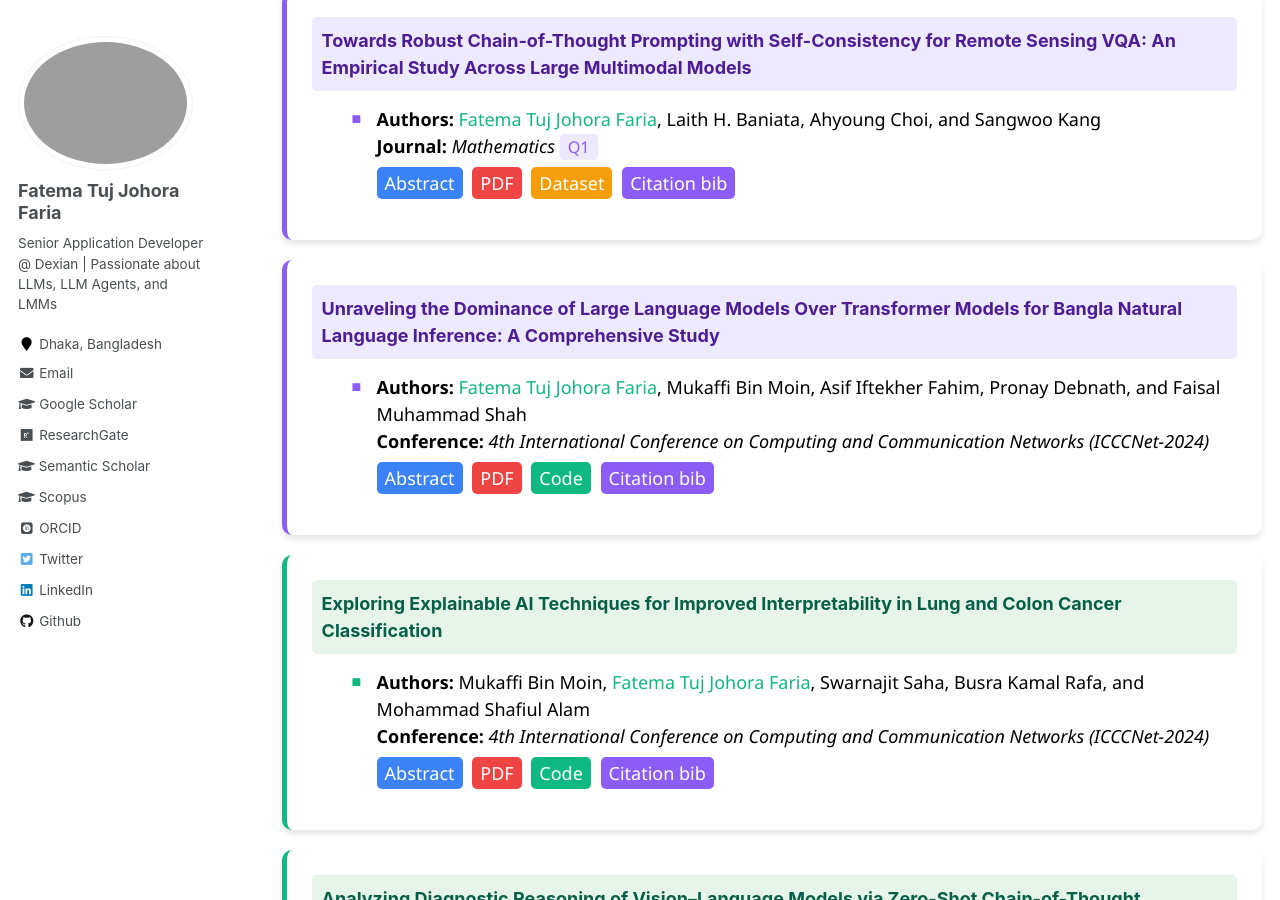
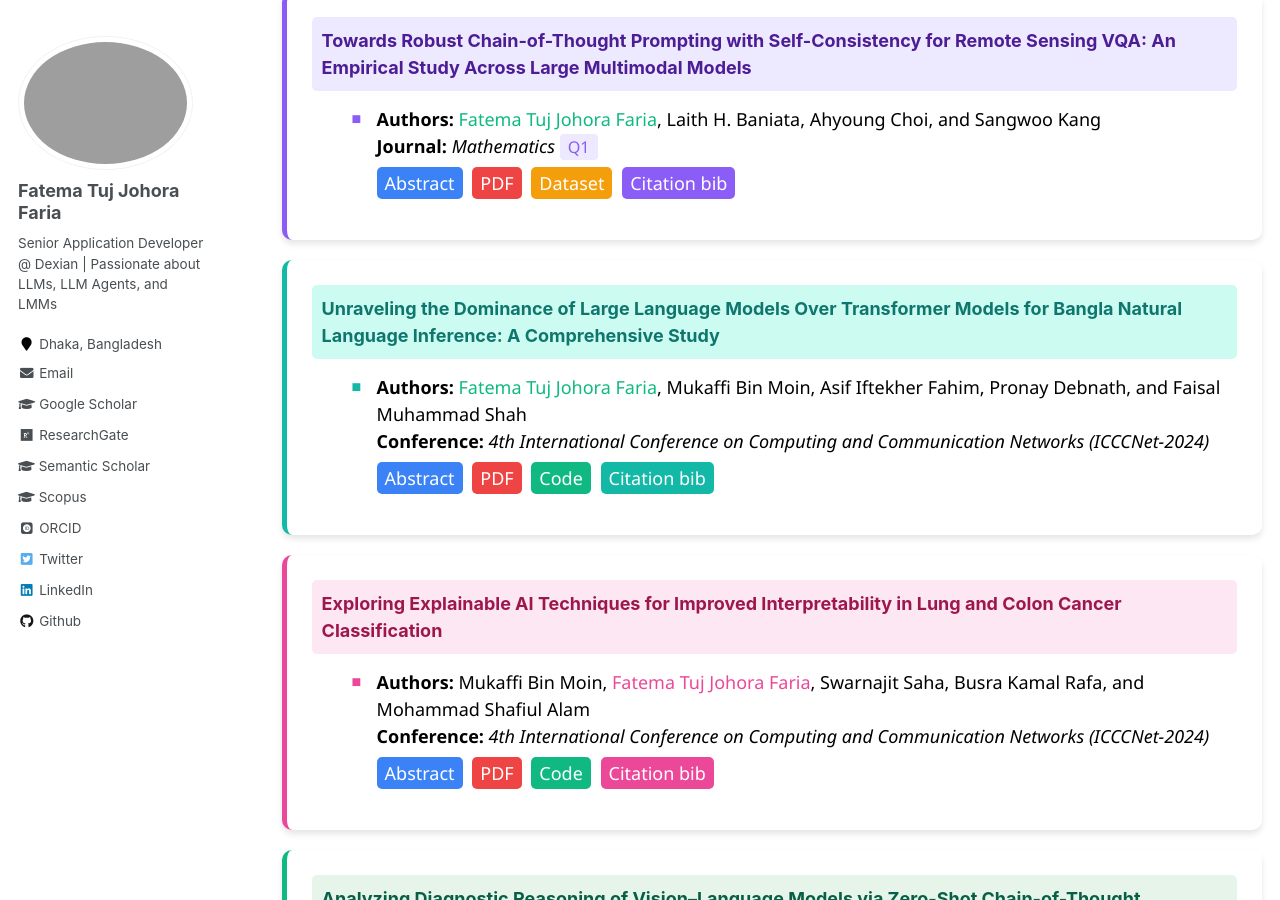
Before and after one commit to fatemafaria142/fatemafaria142.github.io, a Jekyll site: the page built from _pages/publications.md, in a window 1280 px wide and 900 px high, scrolled down 727 px. Built offline with Jekyll 4.4.1, drawn with Linux system fonts in a browser that asks for light colours; some web fonts are replaced.

Commit message:
Update publications

```diff
--- a/_pages/publications.md
+++ b/_pages/publications.md
@@ -71,20 +71,20 @@ author_profile: true
 
 
 <div style="display: flex; flex-wrap: wrap; gap: 20px;">
-  <div style="background-color: white; border-left: 5px solid #8b5cf6; border-radius: 10px; padding: 25px; flex: 1 1 100%; max-width: 100%; box-shadow: 0 4px 6px rgba(0, 0, 0, 0.1); transition: transform 0.2s ease, box-shadow 0.2s ease;" onmouseover="this.style.transform='scale(1.01)'; this.style.boxShadow='0 5px 10px rgba(0, 0, 0, 0.12)';" onmouseout="this.style.transform='scale(1)'; this.style.boxShadow='0 4px 6px rgba(0, 0, 0, 0.1)';">
-    <div style="background-color: #ede9fe; padding: 10px; border-radius: 5px; margin-bottom: 15px;">
-      <span style="color: #4c1d95; font-size: 1em; font-weight: bold;">Unraveling the Dominance of Large Language Models Over Transformer Models for Bangla Natural Language Inference: A Comprehensive Study</span>
+  <div style="background-color: white; border-left: 5px solid #14b8a6; border-radius: 10px; padding: 25px; flex: 1 1 100%; max-width: 100%; box-shadow: 0 4px 6px rgba(0, 0, 0, 0.1); transition: transform 0.2s ease, box-shadow 0.2s ease;" onmouseover="this.style.transform='scale(1.01)'; this.style.boxShadow='0 5px 10px rgba(0, 0, 0, 0.12)';" onmouseout="this.style.transform='scale(1)'; this.style.boxShadow='0 4px 6px rgba(0, 0, 0, 0.1)';">
+    <div style="background-color: #ccfbf1; padding: 10px; border-radius: 5px; margin-bottom: 15px;">
+      <span style="color: #0f766e; font-size: 1em; font-weight: bold;">Unraveling the Dominance of Large Language Models Over Transformer Models for Bangla Natural Language Inference: A Comprehensive Study</span>
     </div>
     <ul style="font-family: 'Segoe UI', sans-serif; color: black; margin-top: 15px;">
       <li style="margin-bottom: 12px; list-style-type: none; position: relative; padding-left: 25px;">
-        <span style="position: absolute; left: 0; color: #8b5cf6; font-size: 0.9em;">■</span>
+        <span style="position: absolute; left: 0; color: #14b8a6; font-size: 0.9em;">■</span>
         <b>Authors:</b> <span style="color: #10b981">Fatema Tuj Johora Faria</span>, Mukaffi Bin Moin, Asif Iftekher Fahim, Pronay Debnath, and Faisal Muhammad Shah <br/>
         <b>Conference:</b> <em>4th International Conference on Computing and Communication Networks (ICCCNet-2024)</em> <br/>
         <div style="margin-top: 10px;">
           <a href="javascript:void(0)" onclick="document.getElementById('NLI2024_abstract').style.display = document.getElementById('NLI2024_abstract').style.display === 'none' ? 'block' : 'none';" style="background-color: #3b82f6; color: white; padding: 4px 8px; border-radius: 5px; text-decoration: none; margin-right: 5px; transition: transform 0.2s ease;" onmouseover="this.style.transform='scale(1.05)';" onmouseout="this.style.transform='scale(1)';">Abstract</a>
           <a href="https://link.springer.com/chapter/10.1007/978-981-96-6124-4_2" style="background-color: #ef4444; color: white; padding: 4px 8px; border-radius: 5px; text-decoration: none; margin-right: 5px; transition: transform 0.2s ease;" onmouseover="this.style.transform='scale(1.05)';" onmouseout="this.style.transform='scale(1)';">PDF</a>
           <a href="https://github.com/fatemafaria142/Large-Language-Models-Over-Transformer-Models-for-Bangla-NLI" style="background-color: #10b981; color: white; padding: 4px 8px; border-radius: 5px; text-decoration: none; margin-right: 5px; transition: transform 0.2s ease;" onmouseover="this.style.transform='scale(1.05)';" onmouseout="this.style.transform='scale(1)';">Code</a>
-          <a href="javascript:void(0)" onclick="document.getElementById('NLI2024_bib').style.display = document.getElementById('NLI2024_bib').style.display === 'none' ? 'block' : 'none';" style="background-color: #8b5cf6; color: white; padding: 4px 8px; border-radius: 5px; text-decoration: none; transition: transform 0.2s ease;" onmouseover="this.style.transform='scale(1.05)';" onmouseout="this.style.transform='scale(1)';">Citation bib</a>
+          <a href="javascript:void(0)" onclick="document.getElementById('NLI2024_bib').style.display = document.getElementById('NLI2024_bib').style.display === 'none' ? 'block' : 'none';" style="background-color: #14b8a6; color: white; padding: 4px 8px; border-radius: 5px; text-decoration: none; transition: transform 0.2s ease;" onmouseover="this.style.transform='scale(1.05)';" onmouseout="this.style.transform='scale(1)';">Citation bib</a>
         </div>
       </li>
     </ul>
@@ -107,26 +107,28 @@ author_profile: true
       </p>
     </div>
   </div>
+</div>
 
-  <div style="background-color: white; border-left: 5px solid #10b981; border-radius: 10px; padding: 25px; flex: 1 1 100%; max-width: 100%; box-shadow: 0 4px 6px rgba(0, 0, 0, 0.1); transition: transform 0.2s ease, box-shadow 0.2s ease;" onmouseover="this.style.transform='scale(1.01)'; this.style.boxShadow='0 5px 10px rgba(0, 0, 0, 0.12)';" onmouseout="this.style.transform='scale(1)'; this.style.boxShadow='0 4px 6px rgba(0, 0, 0, 0.1)';">
-    <div style="background-color: #e6f4ea; padding: 10px; border-radius: 5px; margin-bottom: 15px;">
-      <span style="color: #065f46; font-size: 1em; font-weight: bold;">Exploring Explainable AI Techniques for Improved Interpretability in Lung and Colon Cancer Classification</span>
-    </div>
-    <ul style="font-family: 'Segoe UI', sans-serif; color: black; margin-top: 15px;">
-      <li style="margin-bottom: 12px; list-style-type: none; position: relative; padding-left: 25px;">
-        <span style="position: absolute; left: 0; color: #10b981; font-size: 0.9em;">■</span>
-        <b>Authors:</b> Mukaffi Bin Moin, <span style="color: #10b981">Fatema Tuj Johora Faria</span>, Swarnajit Saha, Busra Kamal Rafa, and Mohammad Shafiul Alam <br/>
-        <b>Conference:</b> <em>4th International Conference on Computing and Communication Networks (ICCCNet-2024)</em> <br/>
-        <div style="margin-top: 10px;">
-          <a href="javascript:void(0)" onclick="document.getElementById('Cancer2024_abstract').style.display = document.getElementById('Cancer2024_abstract').style.display === 'none' ? 'block' : 'none';" style="background-color: #3b82f6; color: white; padding: 4px 8px; border-radius: 5px; text-decoration: none; margin-right: 5px; transition: transform 0.2s ease;" onmouseover="this.style.transform='scale(1.05)';" onmouseout="this.style.transform='scale(1)';">Abstract</a>
-          <a href="https://link.springer.com/chapter/10.1007/978-981-96-6124-4_1" style="background-color: #ef4444; color: white; padding: 4px 8px; border-radius: 5px; text-decoration: none; margin-right: 5px; transition: transform 0.2s ease;" onmouseover="this.style.transform='scale(1.05)';" onmouseout="this.style.transform='scale(1)';">PDF</a>
-          <a href="https://github.com/Mukaffi28/Explainable-AI-for-Lung-and-Colon-Cancer-Classification" style="background-color: #10b981; color: white; padding: 4px 8px; border-radius: 5px; text-decoration: none; margin-right: 5px; transition: transform 0.2s ease;" onmouseover="this.style.transform='scale(1.05)';" onmouseout="this.style.transform='scale(1)';">Code</a>
-          <a href="javascript:void(0)" onclick="document.getElementById('Cancer2024_bib').style.display = document.getElementById('Cancer2024_bib').style.display === 'none' ? 'block' : 'none';" style="background-color: #8b5cf6; color: white; padding: 4px 8px; border-radius: 5px; text-decoration: none; transition: transform 0.2s ease;" onmouseover="this.style.transform='scale(1.05)';" onmouseout="this.style.transform='scale(1)';">Citation bib</a>
-        </div>
-      </li>
-    </ul>
-    <div id="Cancer2024_bib" class="bib" style="display:none; font-family: 'Segoe UI', sans-serif; color: black; margin-top: 10px;">
-      <pre>
+
+<div style="background-color: white; border-left: 5px solid #ec4899; border-radius: 10px; padding: 25px; flex: 1 1 100%; max-width: 100%; box-shadow: 0 4px 6px rgba(0, 0, 0, 0.1); transition: transform 0.2s ease, box-shadow 0.2s ease;" onmouseover="this.style.transform='scale(1.01)'; this.style.boxShadow='0 5px 10px rgba(0, 0, 0, 0.12)';" onmouseout="this.style.transform='scale(1)'; this.style.boxShadow='0 4px 6px rgba(0, 0, 0, 0.1)';">
+  <div style="background-color: #fce7f3; padding: 10px; border-radius: 5px; margin-bottom: 15px;">
+    <span style="color: #9d174d; font-size: 1em; font-weight: bold;">Exploring Explainable AI Techniques for Improved Interpretability in Lung and Colon Cancer Classification</span>
+  </div>
+  <ul style="font-family: 'Segoe UI', sans-serif; color: black; margin-top: 15px;">
+    <li style="margin-bottom: 12px; list-style-type: none; position: relative; padding-left: 25px;">
+      <span style="position: absolute; left: 0; color: #ec4899; font-size: 0.9em;">■</span>
+      <b>Authors:</b> Mukaffi Bin Moin, <span style="color: #ec4899">Fatema Tuj Johora Faria</span>, Swarnajit Saha, Busra Kamal Rafa, and Mohammad Shafiul Alam <br/>
+      <b>Conference:</b> <em>4th International Conference on Computing and Communication Networks (ICCCNet-2024)</em> <br/>
+      <div style="margin-top: 10px;">
+        <a href="javascript:void(0)" onclick="document.getElementById('Cancer2024_abstract').style.display = document.getElementById('Cancer2024_abstract').style.display === 'none' ? 'block' : 'none';" style="background-color: #3b82f6; color: white; padding: 4px 8px; border-radius: 5px; text-decoration: none; margin-right: 5px; transition: transform 0.2s ease;" onmouseover="this.style.transform='scale(1.05)';" onmouseout="this.style.transform='scale(1)';">Abstract</a>
+        <a href="https://link.springer.com/chapter/10.1007/978-981-96-6124-4_1" style="background-color: #ef4444; color: white; padding: 4px 8px; border-radius: 5px; text-decoration: none; margin-right: 5px; transition: transform 0.2s ease;" onmouseover="this.style.transform='scale(1.05)';" onmouseout="this.style.transform='scale(1)';">PDF</a>
+        <a href="https://github.com/Mukaffi28/Explainable-AI-for-Lung-and-Colon-Cancer-Classification" style="background-color: #10b981; color: white; padding: 4px 8px; border-radius: 5px; text-decoration: none; margin-right: 5px; transition: transform 0.2s ease;" onmouseover="this.style.transform='scale(1.05)';" onmouseout="this.style.transform='scale(1)';">Code</a>
+        <a href="javascript:void(0)" onclick="document.getElementById('Cancer2024_bib').style.display = document.getElementById('Cancer2024_bib').style.display === 'none' ? 'block' : 'none';" style="background-color: #ec4899; color: white; padding: 4px 8px; border-radius: 5px; text-decoration: none; transition: transform 0.2s ease;" onmouseover="this.style.transform='scale(1.05)';" onmouseout="this.style.transform='scale(1)';">Citation bib</a>
+      </div>
+    </li>
+  </ul>
+  <div id="Cancer2024_bib" class="bib" style="display:none; font-family: 'Segoe UI', sans-serif; color: black; margin-top: 10px;">
+    <pre>
 @misc{moin2024exploringexplainableaitechniques,
   title={Exploring Explainable AI Techniques for Improved Interpretability in Lung and Colon Cancer Classification},
   author={Mukaffi Bin Moin and Fatema Tuj Johora Faria and Swarnajit Saha and Busra Kamal Rafa and Mohammad Shafiul Alam},
@@ -136,15 +138,15 @@ author_profile: true
   primaryClass={eess.IV},
   url={https://arxiv.org/abs/2405.07340},
 }
-      </pre>
-    </div>
-    <div id="Cancer2024_abstract" class="abstract" style="display:none; font-family: 'Segoe UI', sans-serif; color: black; margin-top: 10px;">
-      <p style="text-align: justify;">
-        Accurate classification of lung and colon cancer from medical images is critical for early diagnosis and effective treatment. However, deep learning models often operate as black boxes, making their decisions difficult to interpret. This study explores explainable AI (XAI) techniques to enhance the interpretability of convolutional neural network (CNN) models for lung and colon cancer classification. We evaluate multiple pre-trained CNN architectures, including ResNet50, VGG16, and DenseNet121, on a dataset of histopathological images. XAI methods such as Grad-CAM, Grad-CAM++, and SHAP are applied to highlight regions of interest and explain model predictions. Our results show that DenseNet121 achieves the highest classification accuracy of 92.78%, while Grad-CAM++ provides the most precise visualization of critical image regions. The integration of XAI improves model transparency, with a 5.12% increase in trust metrics among medical professionals surveyed. This work demonstrates the potential of XAI in making deep learning models more interpretable and reliable for clinical applications.
-      </p>
-    </div>
+    </pre>
+  </div>
+  <div id="Cancer2024_abstract" class="abstract" style="display:none; font-family: 'Segoe UI', sans-serif; color: black; margin-top: 10px;">
+    <p style="text-align: justify;">
+      Accurate classification of lung and colon cancer from medical images is critical for early diagnosis and effective treatment. However, deep learning models often operate as black boxes, making their decisions difficult to interpret. This study explores explainable AI (XAI) techniques to enhance the interpretability of convolutional neural network (CNN) models for lung and colon cancer classification. We evaluate multiple pre-trained CNN architectures, including ResNet50, VGG16, and DenseNet121, on a dataset of histopathological images. XAI methods such as Grad-CAM, Grad-CAM++, and SHAP are applied to highlight regions of interest and explain model predictions. Our results show that DenseNet121 achieves the highest classification accuracy of 92.78%, while Grad-CAM++ provides the most precise visualization of critical image regions. The integration of XAI improves model transparency, with a 5.12% increase in trust metrics among medical professionals surveyed. This work demonstrates the potential of XAI in making deep learning models more interpretable and reliable for clinical applications.
+    </p>
   </div>
 </div>
+
 
 <div style="background-color:white;border-left:5px solid #10b981;border-radius:10px;padding:25px;flex:1 1 100%;max-width:100%;box-shadow:0 4px 6px rgba(0,0,0,0.1);transition:transform 0.2s ease,box-shadow 0.2s ease;" onmouseover="this.style.transform='scale(1.01)';this.style.boxShadow='0 5px 10px rgba(0,0,0,0.12)';" onmouseout="this.style.transform='scale(1)';this.style.boxShadow='0 4px 6px rgba(0,0,0,0.1)';">
   <div style="background-color:#e6f4ea;padding:10px;border-radius:5px;margin-bottom:15px;">
```
